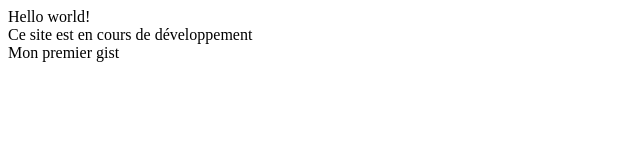
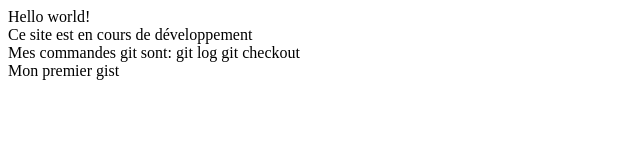
Before and after one commit to HananeZER/Project1, a plain HTML site: page index.html in a window 1280 px wide. Shown: the whole page, without its empty margins (0-640 px from the left). Drawn offline with Linux system fonts and the light colour scheme.

Commit message:
ajout commandes git

```diff
--- a/index.html
+++ b/index.html
@@ -18,6 +18,12 @@
 		<div>
 			Ce site est en cours de développement
 		</div>
+		<div>
+			Mes commandes git sont:
+			git log
+			git checkout
+		</div>
+
 
 		<div>
 			Mon premier gist
```
